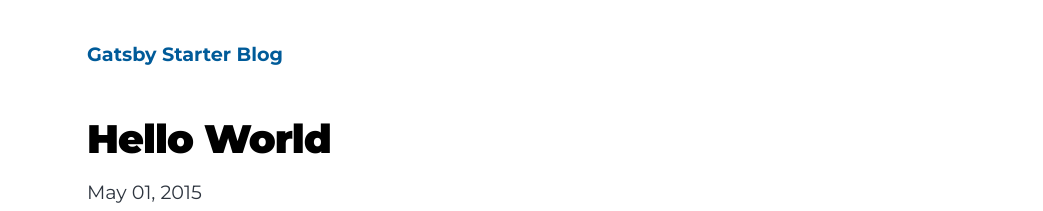
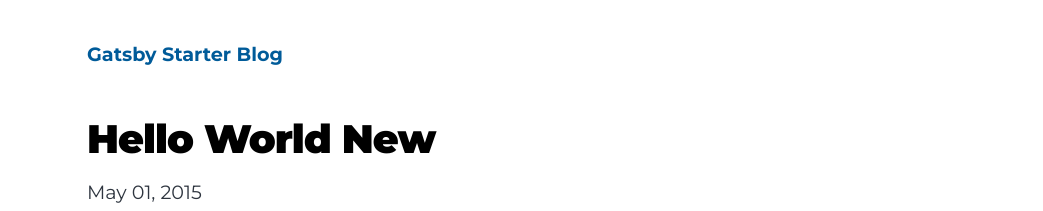
Before and after one commit to alevashov/gats, a Gatsby site: page /hello-world/ in a window 1280 px wide. Shown: the top 211 px of the page, without its empty margins (237-1280 px from the left). Built offline with nearby package versions, Linux system fonts and the light colour scheme; Gatsby itself is replaced by a stand-in of ours; some packages are replaced by stand-ins of ours.

Commit message:
Update index.md

```diff
--- a/content/blog/hello-world/index.md
+++ b/content/blog/hello-world/index.md
@@ -1,5 +1,5 @@
 ---
-title: Hello World
+title: Hello World New
 date: "2015-05-01T22:12:03.284Z"
 description: "Hello World"
 ---
```
